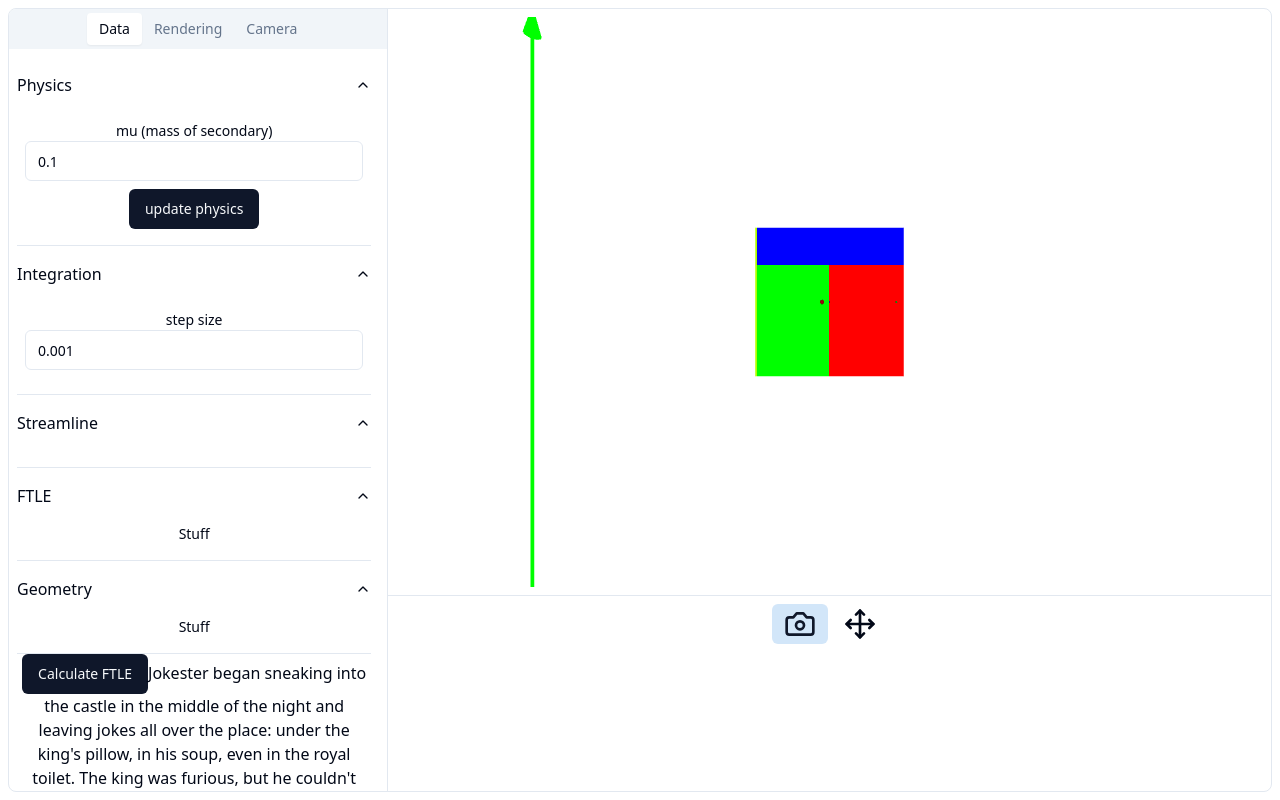
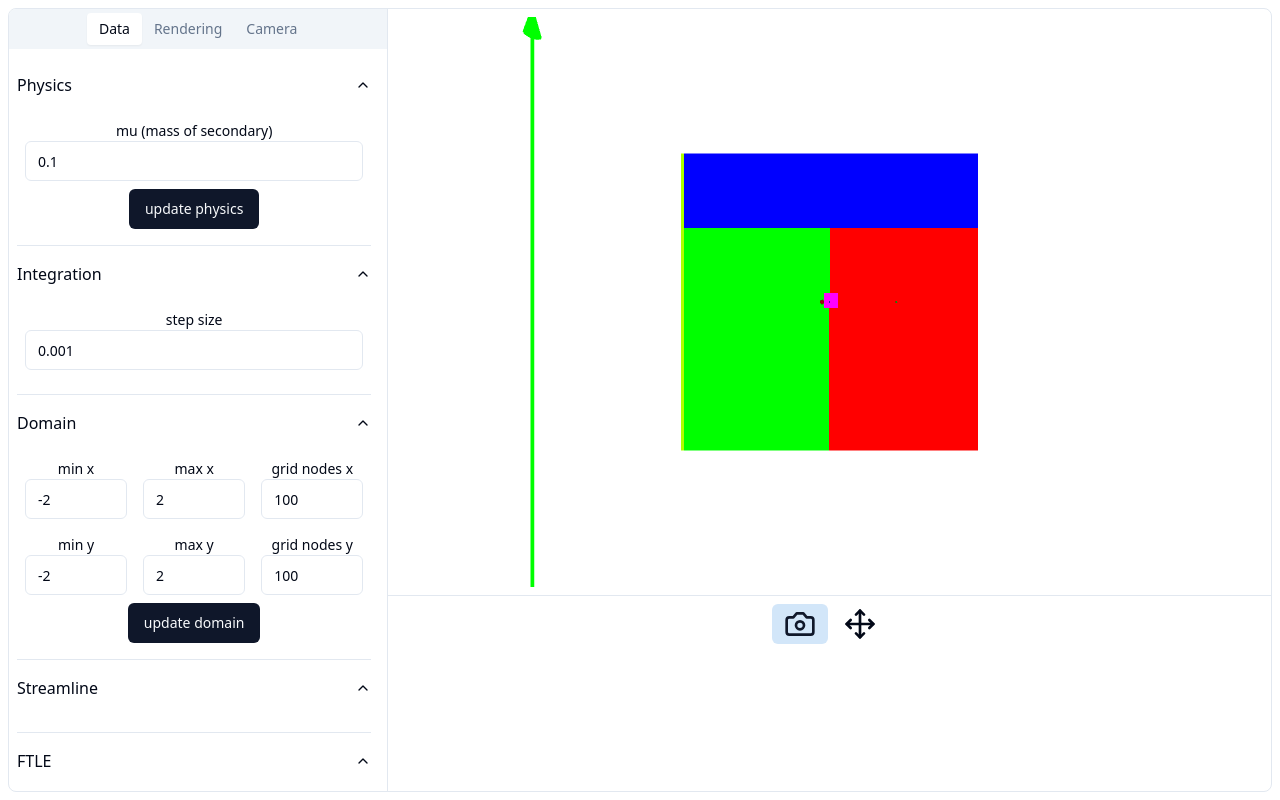
Before and after one commit to christian-lang-git/2024CR3BPReturnMaps, a React (Vite) app: page / in a window 1280 px wide. Built offline with nearby package versions, Linux system fonts and the light colour scheme.

Commit message:
domain parameters (min max coordinates) and global coordinates inside shader

```diff
--- a/src/components/threejs/offscreen_renderer_flow_map.js
+++ b/src/components/threejs/offscreen_renderer_flow_map.js
@@ -26,12 +26,14 @@ class OffscreenRendererFlowMap {
         this.dummy_plane_geometry = new THREE.PlaneGeometry(8, 8);
         //this.dummy_plane_material = new THREE.MeshBasicMaterial({ color: 0x500000, side: THREE.DoubleSide });
 
-        var uniforms = {
-            colorB: { type: 'vec3', value: new THREE.Color(0xACB6E5) },
-            colorA: { type: 'vec3', value: new THREE.Color(0x74ebd5) }
+        this.uniforms = {
+            planeCenter: { type: 'vec2', value: new THREE.Vector2(0,0) },
+            planeCornerBL: { type: 'vec2', value: new THREE.Vector2(-1,-1) },
+            planeDimensions: { type: 'vec2', value: new THREE.Vector2(2,2) },
+            planeDimensionsPixel: { type: 'vec2', value: new THREE.Vector2(100,100) }
         }
         this.dummy_plane_material = new THREE.ShaderMaterial({
-            uniforms: uniforms,
+            uniforms: this.uniforms,
             fragmentShader: this.fragmentShader(),
             vertexShader: this.vertexShader(),
         })
@@ -41,6 +43,13 @@ class OffscreenRendererFlowMap {
         this.bufferScene.add(this.dummy_plane_mesh);
 
         this.compute();
+    }
+
+    updateTexturedPlane(simulationParameters){
+        this.dummy_plane_mesh.material.uniforms.planeCornerBL.value.x = simulationParameters.domain_min_x;
+        this.dummy_plane_mesh.material.uniforms.planeCornerBL.value.y = simulationParameters.domain_min_y;
+        this.dummy_plane_mesh.material.uniforms.planeDimensions.value.x = simulationParameters.domain_dimension_x;
+        this.dummy_plane_mesh.material.uniforms.planeDimensions.value.y = simulationParameters.domain_dimension_y;
     }
 
     compute() {
@@ -68,14 +77,18 @@ class OffscreenRendererFlowMap {
 
     fragmentShader() {
         return `
-        uniform vec3 colorA;
-        uniform vec3 colorB;
+        uniform vec2 planeCenter;
+        uniform vec2 planeCornerBL;
+        uniform vec2 planeDimensions;
+        uniform vec2 planeDimensionsPixel;
         varying vec3 vUv;
 
         void main() {
             //coordinates in pixel starting bottom left
             float x_pixel = gl_FragCoord[0];//x
             float y_pixel = gl_FragCoord[1];//y
+            float x_coord = planeCornerBL.x + (x_pixel / planeDimensionsPixel.x) * planeDimensions.x;
+            float y_coord = planeCornerBL.y + (y_pixel / planeDimensionsPixel.y) * planeDimensions.y;
 
             if(x_pixel>50.0){
                 gl_FragColor = vec4(1.0, 0.0, 0.0, 1.0);
@@ -90,6 +103,10 @@ class OffscreenRendererFlowMap {
             if(x_pixel < 1.0){
                 gl_FragColor = vec4(0.42, 8.0, -10.0, 9999.0);
             }
+
+            if(x_coord > -0.1 && x_coord < 0.1 && y_coord > -0.1 && y_coord < 0.1){
+                gl_FragColor = vec4(1.0, 0.0, 1.0, 9999.0);
+            }
         }
         `
     }
--- a/src/components/threejs/sceneWrapperVisualization.js
+++ b/src/components/threejs/sceneWrapperVisualization.js
@@ -84,7 +84,7 @@ class SceneWrapperVisualization {
     }
 
     initializeTexturedPlane() {
-        this.textured_plane_geometry = new THREE.PlaneGeometry(2, 2);
+        this.textured_plane_geometry = new THREE.PlaneGeometry(1, 1);
         this.textured_plane_material = new THREE.MeshBasicMaterial({map:this.offscreenRendererFlowMap.renderTarget.texture});
         this.textured_plane_mesh = new THREE.Mesh(this.textured_plane_geometry, this.textured_plane_material);
         this.scene.add(this.textured_plane_mesh);
@@ -190,6 +190,17 @@ class SceneWrapperVisualization {
         this.simulationParameters.mu = mu;
     }
 
+    updateParametersDomain(domain_min_x, domain_max_x, domain_pixels_x, domain_min_y, domain_max_y, domain_pixels_y){
+        this.simulationParameters.domain_min_x = parseFloat(domain_min_x);
+        this.simulationParameters.domain_max_x = parseFloat(domain_max_x);
+        this.simulationParameters.domain_dimension_x = this.simulationParameters.domain_max_x - this.simulationParameters.domain_min_x;
+        this.simulationParameters.domain_pixels_x = parseFloat(domain_pixels_x);
+        this.simulationParameters.domain_min_y = parseFloat(domain_min_y);
+        this.simulationParameters.domain_max_y = parseFloat(domain_max_y);
+        this.simulationParameters.domain_dimension_y = this.simulationParameters.domain_max_y - this.simulationParameters.domain_min_y;
+        this.simulationParameters.domain_pixels_y = parseFloat(domain_pixels_y);
+    }
+
     updateParametersBodies(max_radius_bodies, radius_center_of_mass) {
         this.simulationParameters.max_radius_bodies = max_radius_bodies;
         this.simulationParameters.radius_center_of_mass = radius_center_of_mass;
@@ -215,6 +226,21 @@ class SceneWrapperVisualization {
         //position
         this.primary_mesh.position.set(this.simulationParameters.getPrimaryX(), 0, 0);
         this.secondary_mesh.position.set(this.simulationParameters.getSecondaryX(), 0, 0);
+    }
+
+    updateTexturedPlane(){
+        var min_x = this.simulationParameters.domain_min_x;
+        var max_x = this.simulationParameters.domain_max_x;
+        var min_y = this.simulationParameters.domain_min_y;
+        var max_y = this.simulationParameters.domain_max_y;
+        var scale_x = max_x - min_x;
+        var scale_y = max_y - min_y;
+        var pos_x = 0.5 * (min_x + max_x);
+        var pos_y = 0.5 * (min_y + max_y);
+        this.textured_plane_mesh.scale.set(scale_x, scale_y, 1);
+        this.textured_plane_mesh.position.set(pos_x, pos_y, 0);
+        this.offscreenRendererFlowMap.updateTexturedPlane(this.simulationParameters);
+        this.offscreenRendererFlowMap.compute();
     }
 
     updateClickedPosition() {
--- a/src/components/uicustom/AppContext.jsx
+++ b/src/components/uicustom/AppContext.jsx
@@ -7,6 +7,12 @@ export const AppProvider = ({ children }) => {
     const [uiState, setUiState] = useState({
         UI_STATE_DATA_PHYSICS_MU: "0.1",
         UI_STATE_DATA_INTEGRATION_STEP_SIZE: "0.001",
+        UI_STATE_DATA_DOMAIN_MIN_X: "-2",
+        UI_STATE_DATA_DOMAIN_MAX_X: "2",
+        UI_STATE_DATA_DOMAIN_PIXELS_X: "100",
+        UI_STATE_DATA_DOMAIN_MIN_Y: "-2",
+        UI_STATE_DATA_DOMAIN_MAX_Y: "2",
+        UI_STATE_DATA_DOMAIN_PIXELS_Y: "100",
         UI_STATE_CAMERA_CONTROLS_ROTATESPEED: "1.0",
         UI_STATE_CAMERA_CONTROLS_PANSPEED: "1.0",
         UI_STATE_CAMERA_CONTROLS_ZOOMSPEED: "1.0",
--- a/src/components/uicustom/tab_data.jsx
+++ b/src/components/uicustom/tab_data.jsx
@@ -20,6 +20,13 @@ class TabData extends Component {
         Emitter.emit(Constants.EVENT_DATA_UPDATE_PHYSICS, {});
     }
 
+    handleClickDataUpdateDomain() {
+        console.log("handleClickDataUpdateDomain")
+        Emitter.emit(Constants.EVENT_DATA_UPDATE_DOMAIN, {});
+    }
+
+
+
     handleClickDataButtonCalculateFTLE() {
         console.log("Calculate FTLE")
         Emitter.emit(Constants.EVENT_CALCULATE_FTLE, {});
@@ -31,7 +38,7 @@ class TabData extends Component {
                 <ScrollArea className="h-full overflow-y-auto">
                     <div className="pl-2 pr-4 pb-2">
                         <Accordion type="multiple" className="w-full" collapsible="true"
-                            defaultValue={["physics", "integration", "streamline", "ftle", "geometry"]}
+                            defaultValue={["physics", "integration", "domain", "streamline", "ftle", "geometry"]}
                         >
                             <AccordionItem value="physics">
                                 <AccordionTrigger>Physics</AccordionTrigger>
@@ -50,6 +57,40 @@ class TabData extends Component {
                                         name="UI_STATE_DATA_INTEGRATION_STEP_SIZE"
                                         labelText={"step size"}
                                     />
+                                </AccordionContent>
+                            </AccordionItem>
+                            <AccordionItem value="domain">
+                                <AccordionTrigger>Domain</AccordionTrigger>
+                                <AccordionContent>
+                                    <div className="grid grid-cols-3">
+                                    <LabeledField
+                                        name="UI_STATE_DATA_DOMAIN_MIN_X"
+                                        labelText={"min x"}
+                                    />
+                                    <LabeledField
+                                        name="UI_STATE_DATA_DOMAIN_MAX_X"
+                                        labelText={"max x"}
+                                    />
+                                    <LabeledField
+                                        name="UI_STATE_DATA_DOMAIN_PIXELS_X"
+                                        labelText={"grid nodes x"}
+                                    />
+                                    </div>
+                                    <div className="grid grid-cols-3">
+                                    <LabeledField
+                                        name="UI_STATE_DATA_DOMAIN_MIN_Y"
+                                        labelText={"min y"}
+                                    />
+                                    <LabeledField
+                                        name="UI_STATE_DATA_DOMAIN_MAX_Y"
+                                        labelText={"max y"}
+                                    />
+                                    <LabeledField
+                                        name="UI_STATE_DATA_DOMAIN_PIXELS_Y"
+                                        labelText={"grid nodes y"}
+                                    />
+                                    </div>
+                                    <Button onClick={this.handleClickDataUpdateDomain}>update domain</Button>
                                 </AccordionContent>
                             </AccordionItem>
                             <AccordionItem value="streamline">
--- a/src/components/utility/constants.js
+++ b/src/components/utility/constants.js
@@ -1,5 +1,6 @@
 export const EVENT_RESIZE_PANEL = "EVENT_RESIZE_PANEL";
-export const EVENT_DATA_UPDATE_PHYSICS = "EVENT_DATA_UPDATE_PHYSICS"
+export const EVENT_DATA_UPDATE_PHYSICS = "EVENT_DATA_UPDATE_PHYSICS";
+export const EVENT_DATA_UPDATE_DOMAIN = "EVENT_DATA_UPDATE_DOMAIN";
 export const EVENT_CALCULATE_FTLE = "EVENT_CALCULATE_FTLE";
 export const EVENT_CAMERA_UPDATE_CONTROLS = "EVENT_CAMERA_UPDATE_CONTROLS";
 export const EVENT_RENDERING_UPDATE_BODIES = "EVENT_RENDERING_UPDATE_BODIES";
```
Also changed, not shown: src/components/threejs/threeContainer.jsx (+21 -2 lines).
